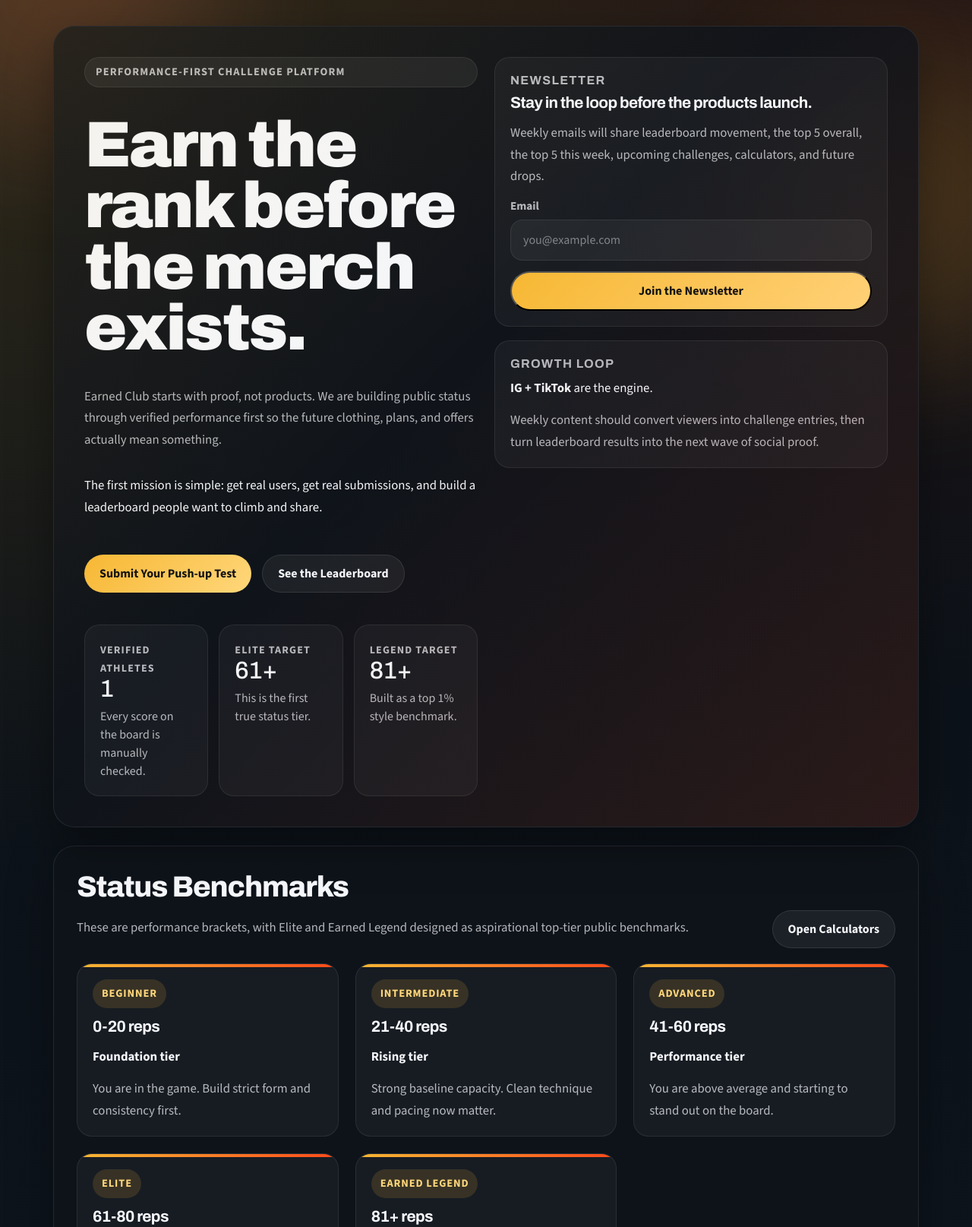
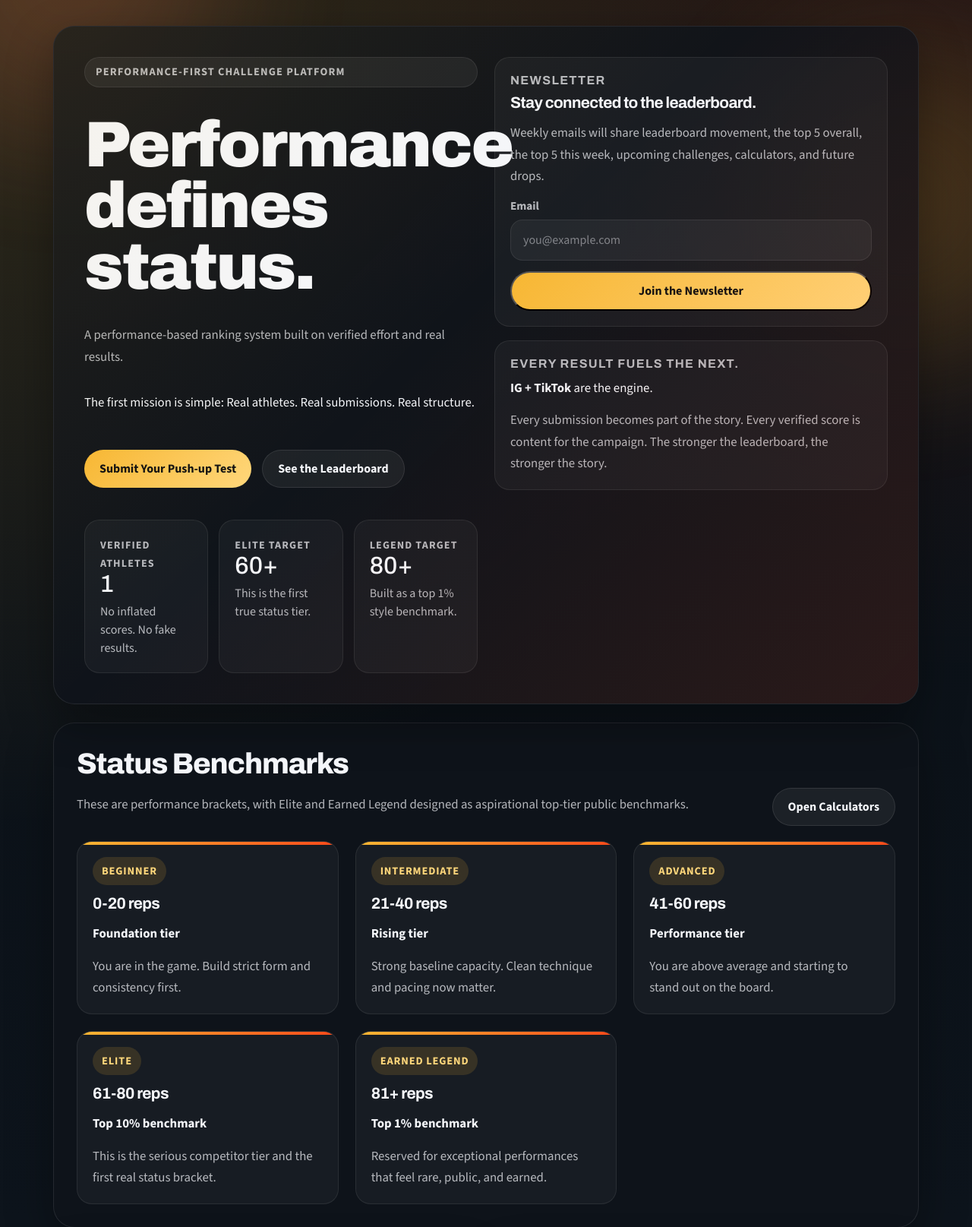
Before and after one commit to Danas2008/EarnedClub, a Django app: page / in a window 1280 px wide. Shown: the part 121-1736 px from the top of the page at 76% size. Run offline with Django 5.2, Linux system fonts and the light colour scheme; tables that the repository leaves empty hold one stand-in row (values such as "Sample post").

Commit message:
Update of the text on web

```diff
--- a/main/templates/base.html
+++ b/main/templates/base.html
@@ -748,10 +748,10 @@
             <div class="footer-card">
                 <div>
                     <strong>Earned Club</strong>
-                    <div>Built to turn proof of performance into public status.</div>
+                    <div>Performance is the standard. Your rank is the result. </div>
                 </div>
                 <div>
-                    IG and TikTok strategy: weekly top 5 overall, weekly top 5 this week, and challenge clips that drive submissions.
+                    Weekly competition, verified results, and real progression.
                 </div>
             </div>
         </footer>
--- a/main/templates/home.html
+++ b/main/templates/home.html
@@ -7,14 +7,12 @@
     <div class="hero-grid">
         <div class="stack">
             <div class="eyebrow">Performance-first challenge platform</div>
-            <h1>Earn the rank before the merch exists.</h1>
+            <h1>Performance defines status.</h1>
             <p class="muted">
-                Earned Club starts with proof, not products. We are building public status through verified
-                performance first so the future clothing, plans, and offers actually mean something.
+                A performance-based ranking system built on verified effort and real results.
             </p>
             <p>
-                The first mission is simple: get real users, get real submissions, and build a leaderboard
-                people want to climb and share.
+                The first mission is simple: Real athletes. Real submissions. Real structure.
             </p>
             <div class="hero-actions">
                 <a class="btn-main" href="/challenge/">Submit Your Push-up Test</a>
@@ -25,16 +23,16 @@
                 <div class="stat-card">
                     <span class="kicker">Verified athletes</span>
                     <span class="stat-value">{{ total_verified }}</span>
-                    <div class="muted">Every score on the board is manually checked.</div>
+                    <div class="muted">No inflated scores. No fake results.</div>
                 </div>
                 <div class="stat-card">
                     <span class="kicker">Elite target</span>
-                    <span class="stat-value">61+</span>
+                    <span class="stat-value">60+</span>
                     <div class="muted">This is the first true status tier.</div>
                 </div>
                 <div class="stat-card">
                     <span class="kicker">Legend target</span>
-                    <span class="stat-value">81+</span>
+                    <span class="stat-value">80+</span>
                     <div class="muted">Built as a top 1% style benchmark.</div>
                 </div>
             </div>
@@ -43,7 +41,7 @@
         <div class="stack">
             <div class="newsletter-card">
                 <h4>Newsletter</h4>
-                <h3>Stay in the loop before the products launch.</h3>
+                <h3>Stay connected to the leaderboard.</h3>
                 <p class="muted">
                     Weekly emails will share leaderboard movement, the top 5 overall, the top 5 this week,
                     upcoming challenges, calculators, and future drops.
@@ -66,11 +64,10 @@
             </div>
 
             <div class="mini-card">
-                <h4>Growth Loop</h4>
+                <h4>Every result fuels the next.</h4>
                 <p><strong>IG + TikTok</strong> are the engine.</p>
                 <p class="muted" style="margin-bottom: 0;">
-                    Weekly content should convert viewers into challenge entries, then turn leaderboard
-                    results into the next wave of social proof.
+                    Every submission becomes part of the story. Every verified score is content for the campaign. The stronger the leaderboard, the stronger the story.
                 </p>
             </div>
         </div>
@@ -122,17 +119,16 @@
     <div class="card-dark">
         <h2>What Comes Next</h2>
         <p>
-            We are not opening with clothing yet. First we build the proof layer, the audience, and the
-            ranking culture. Then the business expands from earned status into products with meaning.
+           The system grows through participation and consistency. The more people submit real scores, the more the leaderboard becomes a respected destination for performance recognition. As the community grows, we'll introduce training plans, ranked gear, and more ways to engage with your status.
         </p>
         <div class="grid-2">
             <div class="feature-card">
                 <h3>Training Plans</h3>
-                <p class="muted">The first monetization layer: programs that help people move into the next bracket.</p>
+                <p class="muted">Structured programs to help you progress through the ranks.</p>
             </div>
             <div class="feature-card">
-                <h3>Ranked Gear</h3>
-                <p class="muted">Only powerful once the leaderboard has real weight and public recognition.</p>
+                <h3>Ranked Clothing</h3>
+                <p class="muted">Gear that reflects your status and achievements.</p>
             </div>
         </div>
     </div>
@@ -142,22 +138,22 @@
     <div class="section-spread">
         <div>
             <h2>Social Content Engine</h2>
-            <p class="muted">Make the leaderboard feed the campaign, and make the campaign feed the leaderboard.</p>
+            <p class="muted">Everything you do here feeds your position. Everything you see is based on real performance.</p>
         </div>
     </div>
 
     <div class="grid-3">
         <div class="feature-card">
             <h3>Weekly Top 5 Overall</h3>
-            <p class="muted">A credibility format that rewards the strongest public performers.</p>
+            <p class="muted">The strongest athletes in the system. If you’re here, you’ve built consistent performance over time.</p>
         </div>
         <div class="feature-card">
             <h3>Weekly Top 5 This Week</h3>
-            <p class="muted">A fresher format that gives new users a reason to submit now, not someday.</p>
+            <p class="muted">This week’s competition. If you’re improving fast, this is where you can break through.</p>
         </div>
         <div class="feature-card">
             <h3>Challenge Clips</h3>
-            <p class="muted">Show strict reps, rank labels, and reaction cuts to turn proof into shareable content.</p>
+            <p class="muted">Real people. Real sets. Real results. Watch what clean performance actually looks like — then match it.</p>
         </div>
     </div>
 </section>
@@ -167,7 +163,7 @@
         <div class="section-spread">
             <div>
                 <h2>Top 5 Overall</h2>
-                <p class="muted">Your anchor format for Instagram stories, Reels, and TikTok recaps.</p>
+                <p class="muted">The highest-ranked athletes right now. This is the standard you’re chasing.</p>
             </div>
         </div>
 
@@ -198,7 +194,7 @@
         <div class="section-spread">
             <div>
                 <h2>Top 5 This Week</h2>
-                <p class="muted">Use this list to push urgency and make each week feel like a new round.</p>
+                <p class="muted">Who’s leading right now. If you submit today, this is the competition you enter.</p>
             </div>
         </div>
 
@@ -230,7 +226,7 @@
     <div class="section-spread">
         <div>
             <h2>Useful Tools And Motivation</h2>
-            <p class="muted">Support the audience with things that increase trust, time on site, and return visits.</p>
+            <p class="muted">Tools that show you exactly where you stand — and how far you are from the top.</p>
         </div>
         <a class="btn-main" href="/calculators/">Open Calculators</a>
     </div>
@@ -249,7 +245,7 @@
             >
             <div class="video-body">
                 <div class="video-title">Discipline</div>
-                <p class="muted">A mindset clip that fits the Earned Club tone and opens directly on YouTube.</p>
+                <p class="muted">A reminder of what consistency looks like when no one is watching.</p>
             </div>
         </a>
 
@@ -266,7 +262,7 @@
             >
             <div class="video-body">
                 <div class="video-title">No Comfort Zone</div>
-                <p class="muted">Good supporting content for people who need a reason to stop watching and start submitting.</p>
+                <p class="muted">If you want progress, this is what you’re stepping into.</p>
             </div>
         </a>
     </div>
```
Also changed, not shown: main/templates/calculators.html (+8 -7 lines), main/templates/challenge.html (+7 -9 lines), main/templates/leaderboard.html (+4 -4 lines).
